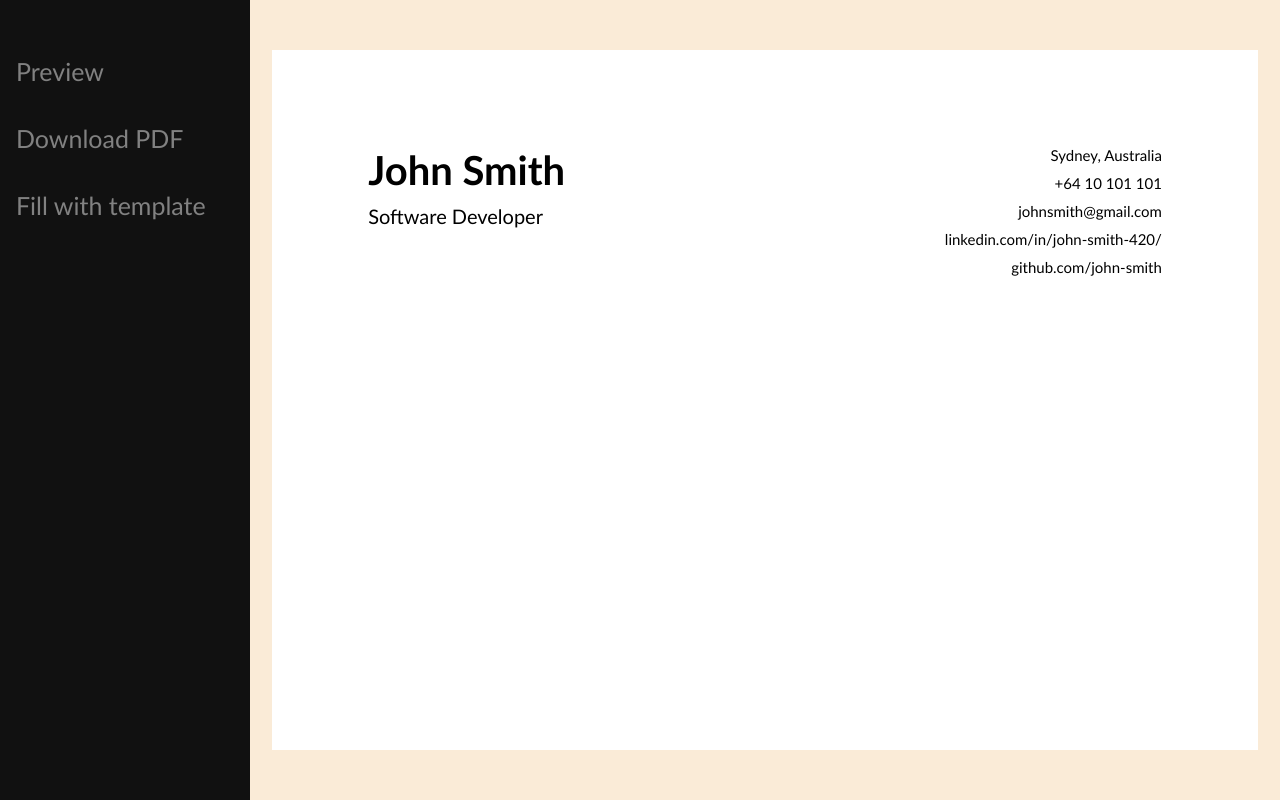
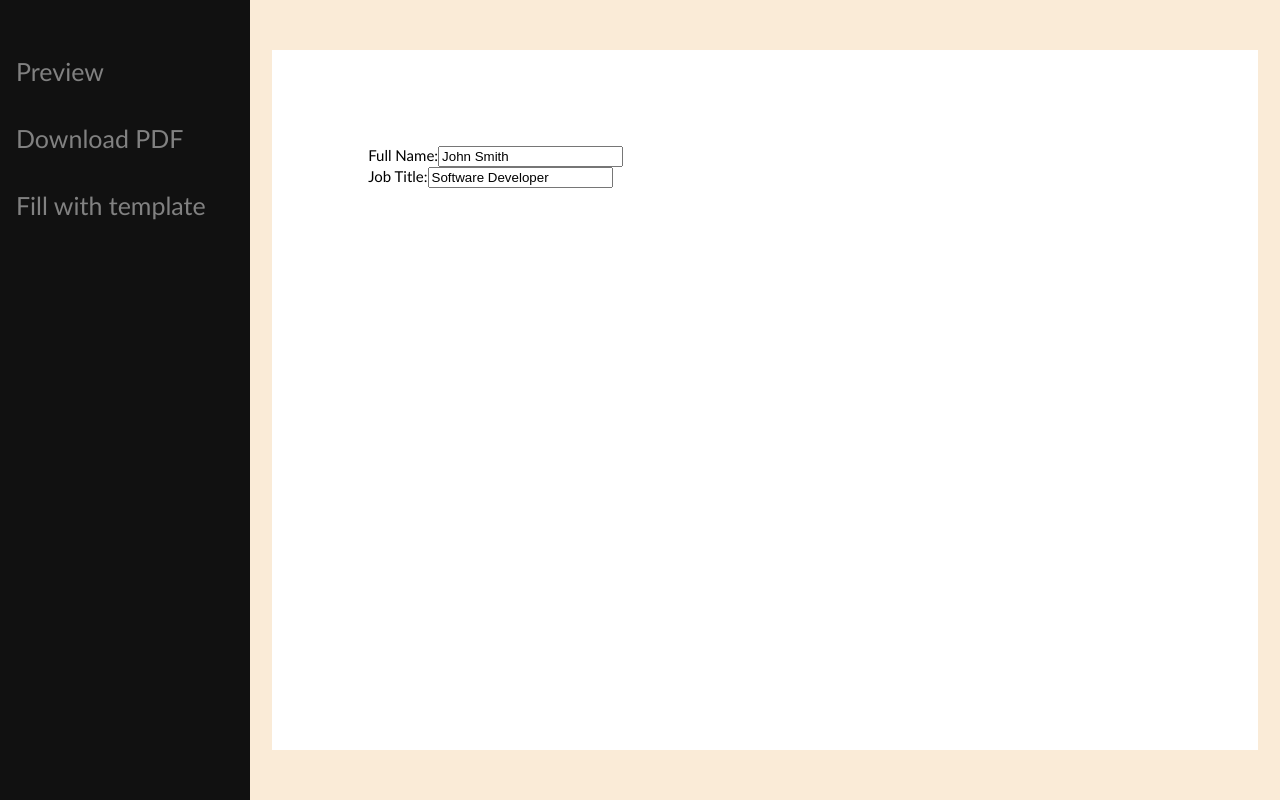
Before and after one commit to lancedang64/project_cv-builder, a React (Create React App) app: page / in a window 1280 px wide. Built offline with nearby package versions, Linux system fonts and the light colour scheme; what @react-pdf/renderer would draw is missing.

Commit message:
Added logic to handle state and inputs onChange

```diff
--- a/src/components/App.js
+++ b/src/components/App.js
@@ -1,12 +1,13 @@
 import '../styles/App.css';
 import React, { useState } from 'react';
-import EditContainer from './EditMode/EditContainer';
+import FormContainer from './FormMode/FormContainer';
 import SideNav from './SideNav';
 import PreviewContainer from './PreviewMode/PreviewContainer';
 import TEMPLATE from '../TEMPLATE';
 
 function App() {
   const [isEditMode, setEditMode] = useState(true);
+  const [personData, setPersonData] = useState(TEMPLATE);
 
   const sideNavFunctions = {
     Preview: function togglePreviewMode() {
@@ -20,13 +21,27 @@ function App() {
     },
   };
 
+  function handleOnChange(event) {
+    const name = event.target.name;
+    const updatedState = event.target.value;
+    setPersonData((prevState) => {
+      return {
+        ...prevState,
+        [name]: updatedState,
+      };
+    });
+  }
+
   return (
     <div className="App">
       <SideNav functions={sideNavFunctions} />
       {isEditMode ? (
-        <EditContainer person={TEMPLATE} />
+        <FormContainer
+          personData={personData}
+          handleOnChange={handleOnChange}
+        />
       ) : (
-        <PreviewContainer person={TEMPLATE} />
+        <PreviewContainer personData={personData} />
       )}
     </div>
   );
--- a/src/components/EditMode/EditContainer.js
+++ /dev/null
@@ -1,12 +0,0 @@
-import React from 'react';
-import CVHeader from './CVHeader';
-
-function EditContainer(props) {
-  return (
-    <div className="EditContainer" id="EditContainer">
-      <CVHeader person={props.person} />
-    </div>
-  );
-}
-
-export default EditContainer;
--- /dev/null
+++ b/src/components/FormMode/FormContainer.js
@@ -0,0 +1,27 @@
+import React from 'react';
+
+function FormContainer(props) {
+  return (
+    <div className="FormContainer">
+      <label>
+        Full Name:
+        <input
+          name="fullName"
+          value={props.personData.fullName}
+          onChange={props.handleOnChange}
+        ></input>
+      </label>
+      <br />
+      <label>
+        Job Title:
+        <input
+          name="jobTitle"
+          value={props.personData.jobTitle}
+          onChange={props.handleOnChange}
+        ></input>
+      </label>
+    </div>
+  );
+}
+
+export default FormContainer;
--- a/src/components/PreviewMode/PreviewContainer.js
+++ b/src/components/PreviewMode/PreviewContainer.js
@@ -5,7 +5,9 @@ import styles from '../../styles/CVHeaderStyles';
 
 // Create Document Component
 function MyDocument(props) {
-  const contactTexts = props.person.contacts.map((contact) => {
+  const { fullName, jobTitle, contacts } = props.personData;
+
+  const contactTexts = contacts.map((contact) => {
     return (
       <Text key={contact} style={styles.contact}>
         {contact}
@@ -19,8 +21,8 @@ function MyDocument(props) {
         <Page size="A4" style={styles.page}>
           <View style={styles.CVHeader}>
             <View>
-              <Text style={styles.fullName}>{props.person.fullName}</Text>
-              <Text style={styles.jobTitle}>{props.person.jobTitle}</Text>
+              <Text style={styles.fullName}>{fullName}</Text>
+              <Text style={styles.jobTitle}>{jobTitle}</Text>
             </View>
             <View style={styles.contacts}>{contactTexts}</View>
           </View>
--- a/src/styles/App.css
+++ b/src/styles/App.css
@@ -39,7 +39,7 @@ body {
   cursor: pointer;
 }
 
-.EditContainer {
+.FormContainer {
   margin: 50px auto;
   padding: 2.54cm;
   width: 210mm; /* A4 width */
```
Also changed, not shown: src/components/FormMode/InputField.js (added, +14 -0 lines), src/components/FormMode/CVHeader.js (renamed from src/components/EditMode/CVHeader.js), src/components/FormMode/TextField.js (renamed from src/components/EditMode/TextField.js).
